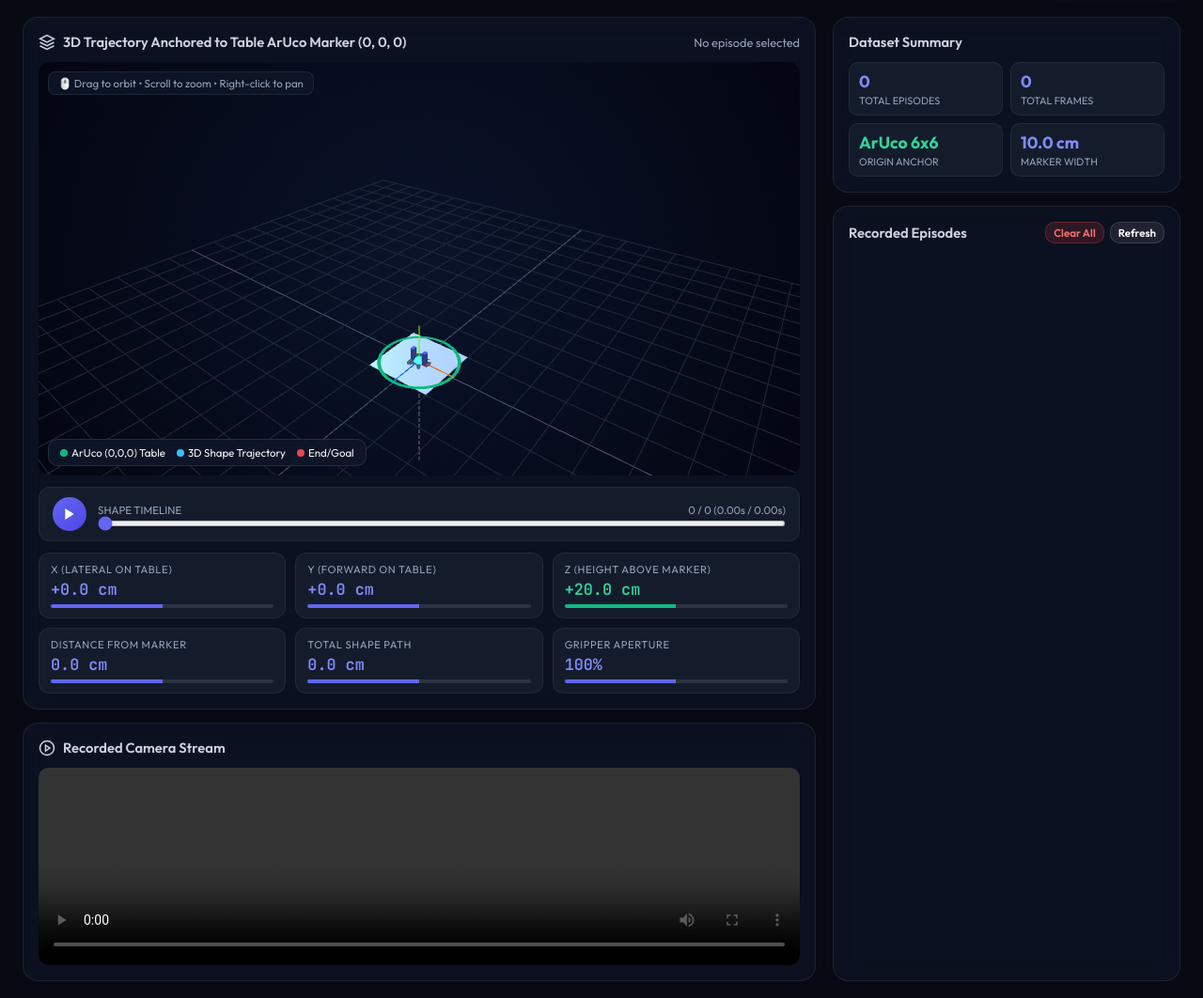
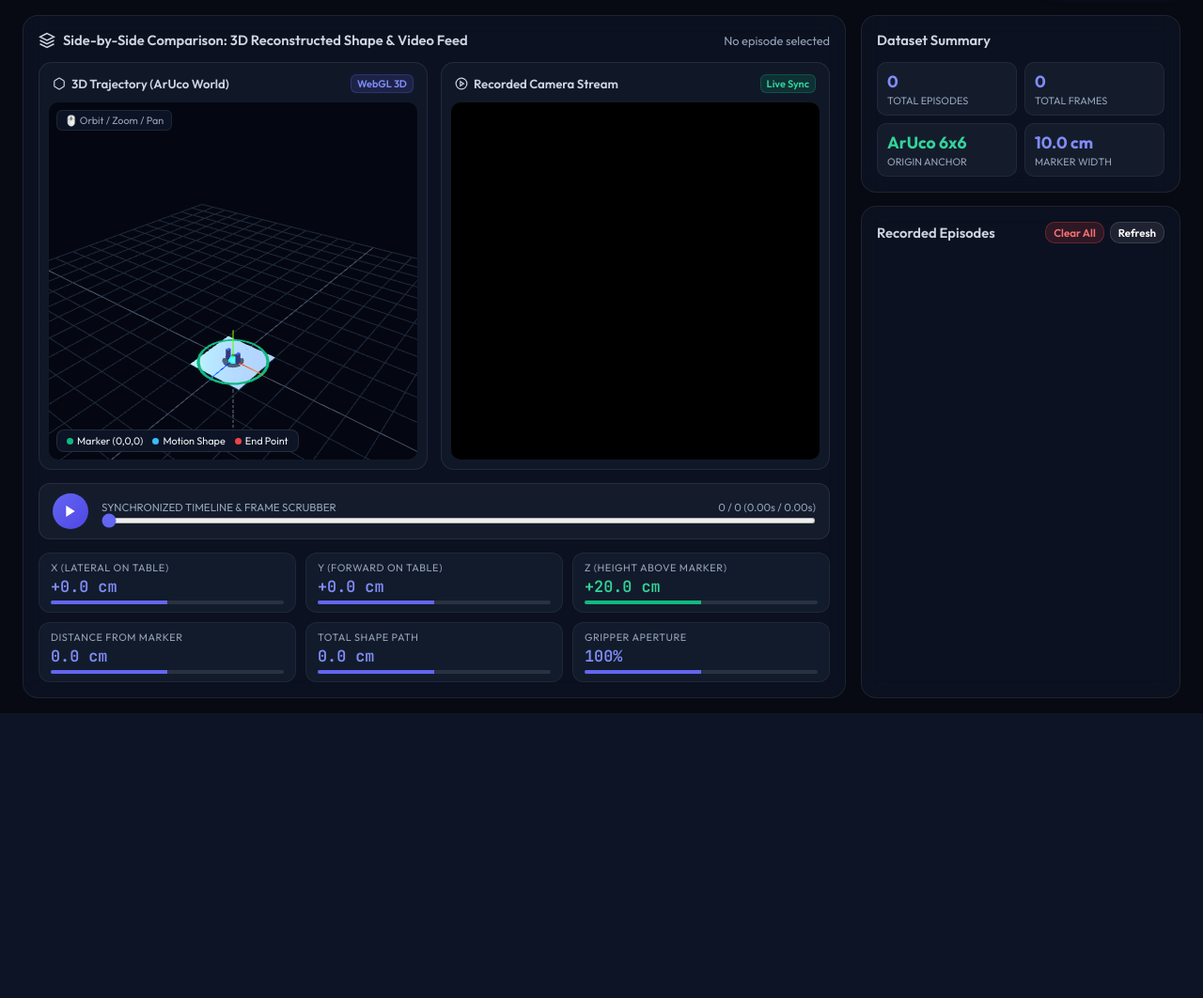
Before and after one commit to FalightSK/omni-kin, a FastAPI app: page / in a window 1280 px wide. Shown: the part 59-1121 px from the top of the page at 94% size. After the commit the page ends 818 px from the top, so only its background shows below. Run offline with FastAPI, Linux system fonts and the light colour scheme; data that the repository does not hold is empty; parts of the project's set-up code (start-up, migrations or seed data) failed here and were passed over.

Commit message:
Add 50/50 side-by-side comparison view for 3D trajectory and synchronized video stream

```diff
--- a/templates/index.html
+++ b/templates/index.html
@@ -102,13 +102,13 @@
             color: #f87171;
         }
 
-        /* Container Layout */
+        /* Main Container Layout */
         .container {
             flex: 1;
-            padding: 18px 24px;
+            padding: 16px 24px;
             display: grid;
-            grid-template-columns: 1fr 370px;
-            gap: 18px;
+            grid-template-columns: 1fr 340px;
+            gap: 16px;
         }
 
         .card {
@@ -119,7 +119,7 @@
             padding: 16px;
             display: flex;
             flex-direction: column;
-            gap: 12px;
+            gap: 14px;
         }
 
         .card-header {
@@ -137,14 +137,60 @@
             gap: 8px;
         }
 
-        /* 3D Canvas */
-        .viewport-wrapper {
+        /* =======================================================
+           SIDE-BY-SIDE DUAL PANE COMPARISON VIEW (3D vs VIDEO)
+           ======================================================= */
+        .side-by-side-wrapper {
+            display: grid;
+            grid-template-columns: 1fr 1fr;
+            gap: 14px;
+            width: 100%;
+        }
+
+        .pane-box {
+            display: flex;
+            flex-direction: column;
+            gap: 8px;
+            background: rgba(30, 41, 59, 0.35);
+            border: 1px solid rgba(255, 255, 255, 0.08);
+            border-radius: 14px;
+            padding: 10px;
+        }
+
+        .pane-header {
+            display: flex;
+            justify-content: space-between;
+            align-items: center;
+            padding: 2px 4px;
+        }
+
+        .pane-title {
+            font-size: 0.82rem;
+            font-weight: 600;
+            color: #cbd5e1;
+            display: flex;
+            align-items: center;
+            gap: 6px;
+        }
+
+        .pane-badge {
+            font-size: 0.68rem;
+            font-weight: 600;
+            padding: 2px 6px;
+            border-radius: 6px;
+            background: rgba(99, 102, 241, 0.15);
+            color: #818cf8;
+            border: 1px solid rgba(99, 102, 241, 0.25);
+        }
+
+        /* 3D Canvas & Video Viewports */
+        .viewport-wrapper, .video-wrapper {
             position: relative;
             width: 100%;
-            height: 440px;
-            border-radius: 12px;
+            height: 380px;
+            border-radius: 10px;
             overflow: hidden;
-            background: radial-gradient(circle at center, #0b132b 0%, #030611 100%);
+            background: #040711;
         }
 
         #canvas3d {
@@ -152,32 +198,40 @@
             height: 100%;
         }
 
+        .video-wrapper video {
+            width: 100%;
+            height: 100%;
+            object-fit: contain;
+            background: #000;
+            display: block;
+        }
+
         .canvas-overlay-hint {
             position: absolute;
-            top: 10px;
-            left: 10px;
+            top: 8px;
+            left: 8px;
             background: rgba(15, 23, 42, 0.8);
             backdrop-filter: blur(8px);
             border: 1px solid rgba(255, 255, 255, 0.08);
-            padding: 4px 10px;
-            border-radius: 8px;
-            font-size: 0.72rem;
+            padding: 3px 8px;
+            border-radius: 6px;
+            font-size: 0.68rem;
             color: #94a3b8;
             pointer-events: none;
         }
 
         .legend-overlay {
             position: absolute;
-            bottom: 10px;
-            left: 10px;
+            bottom: 8px;
+            left: 8px;
             background: rgba(15, 23, 42, 0.85);
             backdrop-filter: blur(8px);
             border: 1px solid rgba(255, 255, 255, 0.1);
-            padding: 6px 12px;
-            border-radius: 10px;
-            font-size: 0.72rem;
+            padding: 4px 10px;
+            border-radius: 8px;
+            font-size: 0.68rem;
             display: flex;
-            gap: 12px;
+            gap: 10px;
             pointer-events: none;
         }
 
@@ -188,25 +242,25 @@
         }
 
         .legend-dot {
-            width: 8px;
-            height: 8px;
+            width: 7px;
+            height: 7px;
             border-radius: 50%;
         }
 
-        /* Timeline Controls */
+        /* Unified Master Playback Timeline */
         .playback-controls {
             background: rgba(30, 41, 59, 0.5);
-            border: 1px solid rgba(255, 255, 255, 0.06);
+            border: 1px solid rgba(255, 255, 255, 0.08);
             border-radius: 12px;
             padding: 10px 14px;
             display: flex;
             align-items: center;
-            gap: 12px;
+            gap: 14px;
         }
 
         .btn-play {
-            width: 36px;
-            height: 36px;
+            width: 38px;
+            height: 38px;
             border-radius: 50%;
             background: linear-gradient(135deg, #6366f1 0%, #4f46e5 100%);
             border: none;
@@ -215,6 +269,11 @@
             align-items: center;
             justify-content: center;
             cursor: pointer;
+            transition: transform 0.1s;
+        }
+
+        .btn-play:active {
+            transform: scale(0.95);
         }
 
         .slider-wrapper {
@@ -250,17 +309,17 @@
         }
 
         .joint-box {
-            background: rgba(30, 41, 59, 0.5);
+            background: rgba(30, 41, 59, 0.45);
             border: 1px solid rgba(255, 255, 255, 0.06);
             border-radius: 12px;
-            padding: 10px 12px;
+            padding: 8px 12px;
             display: flex;
             flex-direction: column;
-            gap: 3px;
+            gap: 2px;
         }
 
         .joint-name {
-            font-size: 0.7rem;
+            font-size: 0.68rem;
             text-transform: uppercase;
             letter-spacing: 0.05em;
             color: #94a3b8;
@@ -294,7 +353,7 @@
             display: flex;
             flex-direction: column;
             gap: 8px;
-            max-height: 380px;
+            max-height: 400px;
             overflow-y: auto;
             padding-right: 4px;
         }
@@ -415,13 +474,13 @@
             display: flex;
             flex-direction: column;
             align-items: center;
-            gap: 16px;
+            gap: 14px;
             text-align: center;
         }
 
         .marker-preview {
-            width: 240px;
-            height: 240px;
+            width: 220px;
+            height: 220px;
             background: white;
             padding: 10px;
             border-radius: 12px;
@@ -432,6 +491,15 @@
             width: 100%;
             height: 100%;
             object-fit: contain;
+        }
+
+        @media (max-width: 1024px) {
+            .container {
+                grid-template-columns: 1fr;
+            }
+            .side-by-side-wrapper {
+                grid-template-columns: 1fr;
+            }
         }
     </style>
 </head>
@@ -452,28 +520,55 @@
     </nav>
 
     <div class="container">
-        <!-- Left: 3D ArUco Table Scene & Video Sync -->
+        <!-- Left: Side-by-Side Comparison (3D Trajectory & Video Feed) -->
         <div style="display: flex; flex-direction: column; gap: 14px;">
             <div class="card">
                 <div class="card-header">
                     <div class="card-title">
                         <svg width="18" height="18" fill="none" stroke="currentColor" stroke-width="2" viewBox="0 0 24 24"><path d="M12 2L2 7l10 5 10-5-10-5zM2 17l10 5 10-5M2 12l10 5 10-5"/></svg>
-                        3D Trajectory Anchored to Table ArUco Marker (0, 0, 0)
+                        Side-by-Side Comparison: 3D Reconstructed Shape & Video Feed
                     </div>
                     <span style="font-size: 0.8rem; color: #94a3b8;" id="activeEpText">No episode selected</span>
                 </div>
 
-                <div class="viewport-wrapper">
-                    <div id="canvas3d"></div>
-                    <div class="canvas-overlay-hint">🖱️ Drag to orbit • Scroll to zoom • Right-click to pan</div>
-                    <div class="legend-overlay">
-                        <div class="legend-item"><div class="legend-dot" style="background: #10b981;"></div> ArUco (0,0,0) Table</div>
-                        <div class="legend-item"><div class="legend-dot" style="background: #38bdf8;"></div> 3D Shape Trajectory</div>
-                        <div class="legend-item"><div class="legend-dot" style="background: #ef4444;"></div> End/Goal</div>
+                <!-- Side-by-Side Dual Viewport Grid -->
+                <div class="side-by-side-wrapper">
+                    <!-- Left: 3D Reconstructed Shape Viewport -->
+                    <div class="pane-box">
+                        <div class="pane-header">
+                            <div class="pane-title">
+                                <svg width="14" height="14" fill="none" stroke="currentColor" stroke-width="2" viewBox="0 0 24 24"><path d="M21 16V8a2 2 0 0 0-1-1.73l-7-4a2 2 0 0 0-2 0l-7 4A2 2 0 0 0 3 8v8a2 2 0 0 0 1 1.73l7 4a2 2 0 0 0 2 0l7-4A2 2 0 0 0 21 16z"/></svg>
+                                3D Trajectory (ArUco World)
+                            </div>
+                            <span class="pane-badge">WebGL 3D</span>
+                        </div>
+                        <div class="viewport-wrapper">
+                            <div id="canvas3d"></div>
+                            <div class="canvas-overlay-hint">🖱️ Orbit / Zoom / Pan</div>
+                            <div class="legend-overlay">
+                                <div class="legend-item"><div class="legend-dot" style="background: #10b981;"></div> Marker (0,0,0)</div>
+                                <div class="legend-item"><div class="legend-dot" style="background: #38bdf8;"></div> Motion Shape</div>
+                                <div class="legend-item"><div class="legend-dot" style="background: #ef4444;"></div> End Point</div>
+                            </div>
+                        </div>
+                    </div>
+
+                    <!-- Right: Synchronized Camera Video Viewport -->
+                    <div class="pane-box">
+                        <div class="pane-header">
+                            <div class="pane-title">
+                                <svg width="14" height="14" fill="none" stroke="currentColor" stroke-width="2" viewBox="0 0 24 24"><circle cx="12" cy="12" r="10"/><polygon points="10 8 16 12 10 16 10 8"/></svg>
+                                Recorded Camera Stream
+                            </div>
+                            <span class="pane-badge" style="background: rgba(16, 185, 129, 0.15); color: #34d399; border-color: rgba(16, 185, 129, 0.25);">Live Sync</span>
+                        </div>
+                        <div class="video-wrapper">
+                            <video id="episodeVideo" playsinline></video>
+                        </div>
                     </div>
                 </div>
 
-                <!-- Timeline Slider -->
+                <!-- Unified Master Timeline Playback Bar -->
                 <div class="playback-controls">
                     <button class="btn-play" id="playBtn">
                         <svg width="16" height="16" fill="currentColor" viewBox="0 0 24 24" id="playIcon">
@@ -482,7 +577,7 @@
                     </button>
                     <div class="slider-wrapper">
                         <div class="slider-header">
-                            <span>SHAPE TIMELINE</span>
+                            <span>SYNCHRONIZED TIMELINE & FRAME SCRUBBER</span>
                             <span id="frameCounter">0 / 0 (0.00s / 0.00s)</span>
                         </div>
                         <input type="range" id="timelineSlider" min="0" max="0" value="0">
@@ -522,17 +617,6 @@
                         <div class="joint-bar-bg"><div class="joint-bar-fill" id="barGrip"></div></div>
                     </div>
                 </div>
-            </div>
-
-            <!-- Synchronized Video Demonstration -->
-            <div class="card">
-                <div class="card-header">
-                    <div class="card-title">
-                        <svg width="18" height="18" fill="none" stroke="currentColor" stroke-width="2" viewBox="0 0 24 24"><circle cx="12" cy="12" r="10"/><polygon points="10 8 16 12 10 16 10 8"/></svg>
-                        Recorded Camera Stream
-                    </div>
-                </div>
-                <video id="episodeVideo" controls style="width: 100%; height: 210px; background: #000; border-radius: 10px;"></video>
             </div>
         </div>
 
@@ -770,11 +854,14 @@
         }
         renderLoop();
 
-        window.addEventListener('resize', () => {
+        function resize3D() {
+            if (!container) return;
             camera.aspect = container.clientWidth / container.clientHeight;
             camera.updateProjectionMatrix();
             renderer.setSize(container.clientWidth, container.clientHeight);
-        });
+        }
+
+        window.addEventListener('resize', resize3D);
 
         // ==========================================
         // 4. TRAJECTORY BUILDER (ANCHORED TO ARUCO)
@@ -955,6 +1042,7 @@
             buildTrajectoryGeometry(ep.poses || ep.ee_poses);
             updateEndEffectorPose(0);
             syncFrameUI();
+            setTimeout(resize3D, 50);
         }
 
         async function deleteEpisode(e, episodeIndex) {
@@ -1101,7 +1189,10 @@
         markerModal.onclick = (e) => { if (e.target === markerModal) markerModal.classList.remove('active'); };
 
         document.getElementById('refreshBtn').onclick = fetchEpisodes;
-        window.onload = fetchEpisodes;
+        window.onload = () => {
+            fetchEpisodes();
+            setTimeout(resize3D, 100);
+        };
     </script>
 </body>
 </html>
```
